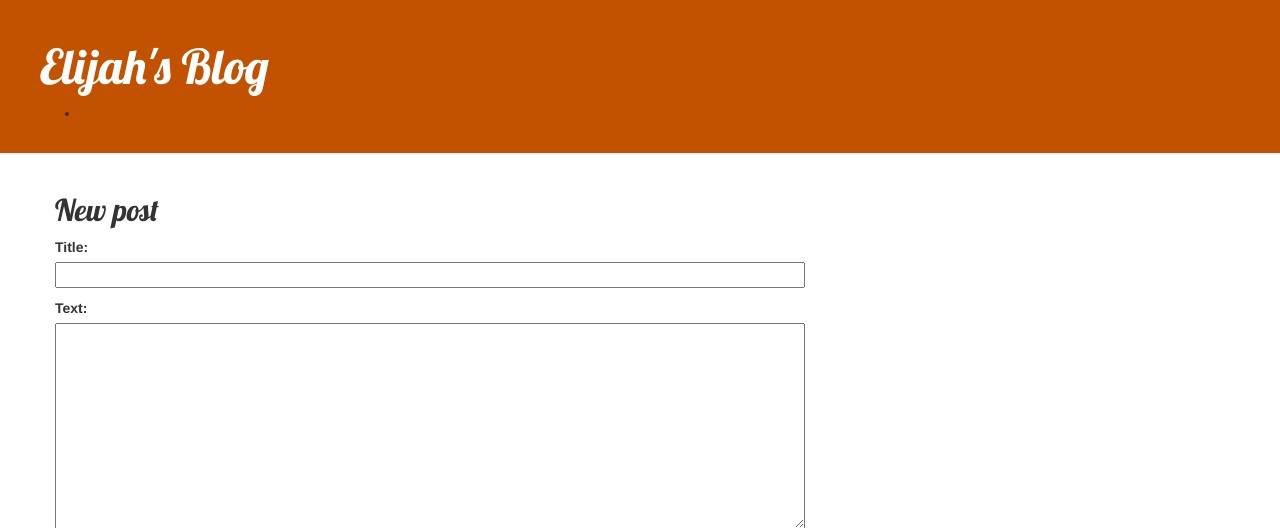
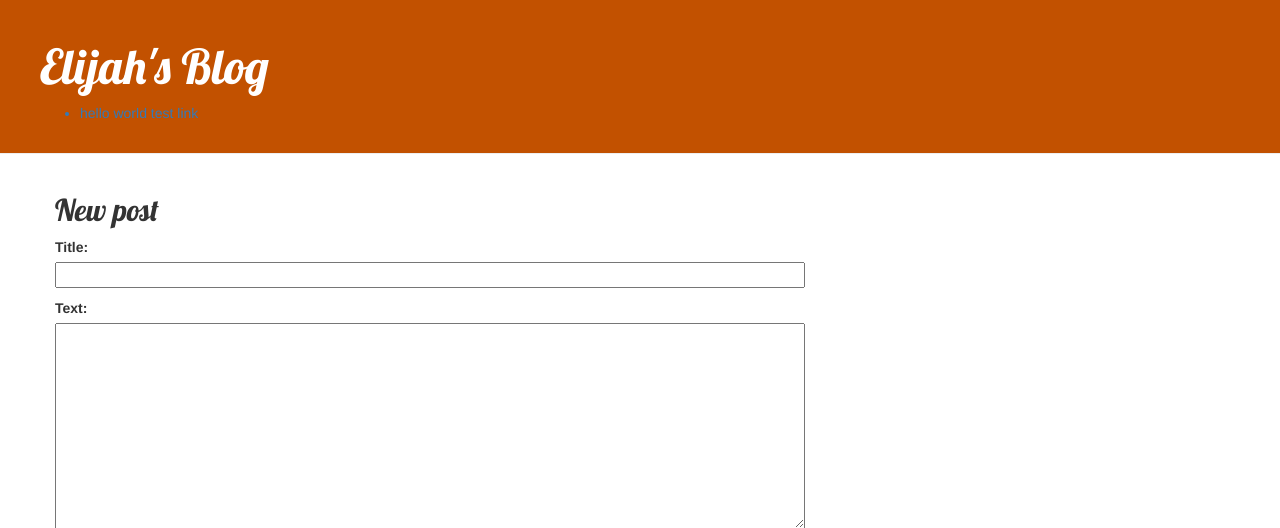
Before and after one commit to eisla-dev/my-first-blog, a Django app: page /post/new/ in a window 1280 px wide. Shown: the top 528 px of the page. Run offline with Django 3.2, Linux system fonts and the light colour scheme; some libraries are stand-ins or nearby versions.

Commit message:
fixed link

```diff
--- a/blog/templates/blog/base.html
+++ b/blog/templates/blog/base.html
@@ -16,7 +16,7 @@
         {% endif %}
         <h1><a href="/">Elijah's Blog</a></h1>
         <ul>
-            <li><a href="./index.html"></a></li>
+            <a href="./index.html"><li>hello world test link</li></a>
         </ul>
     </div>
     <div class="content container">
```
